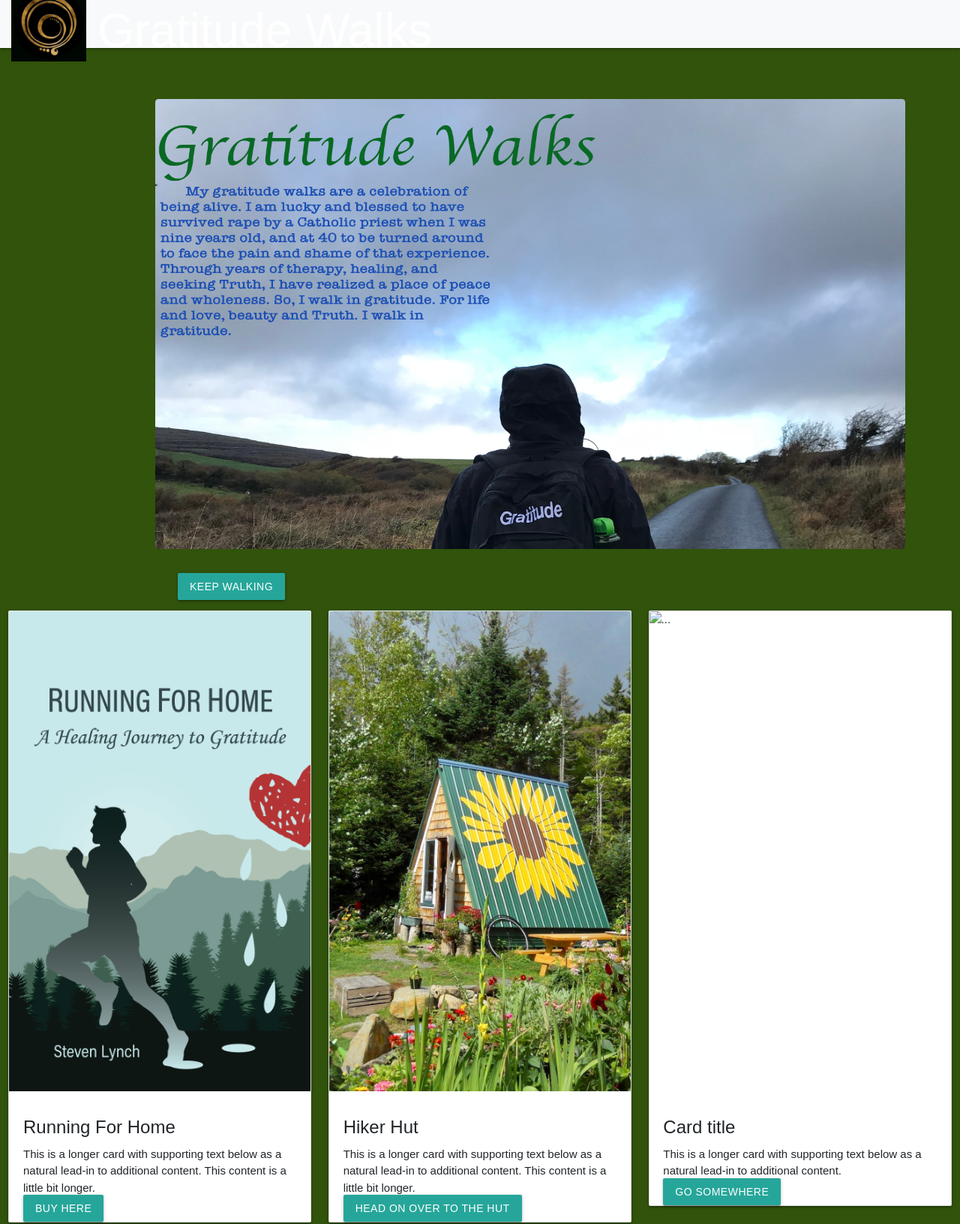
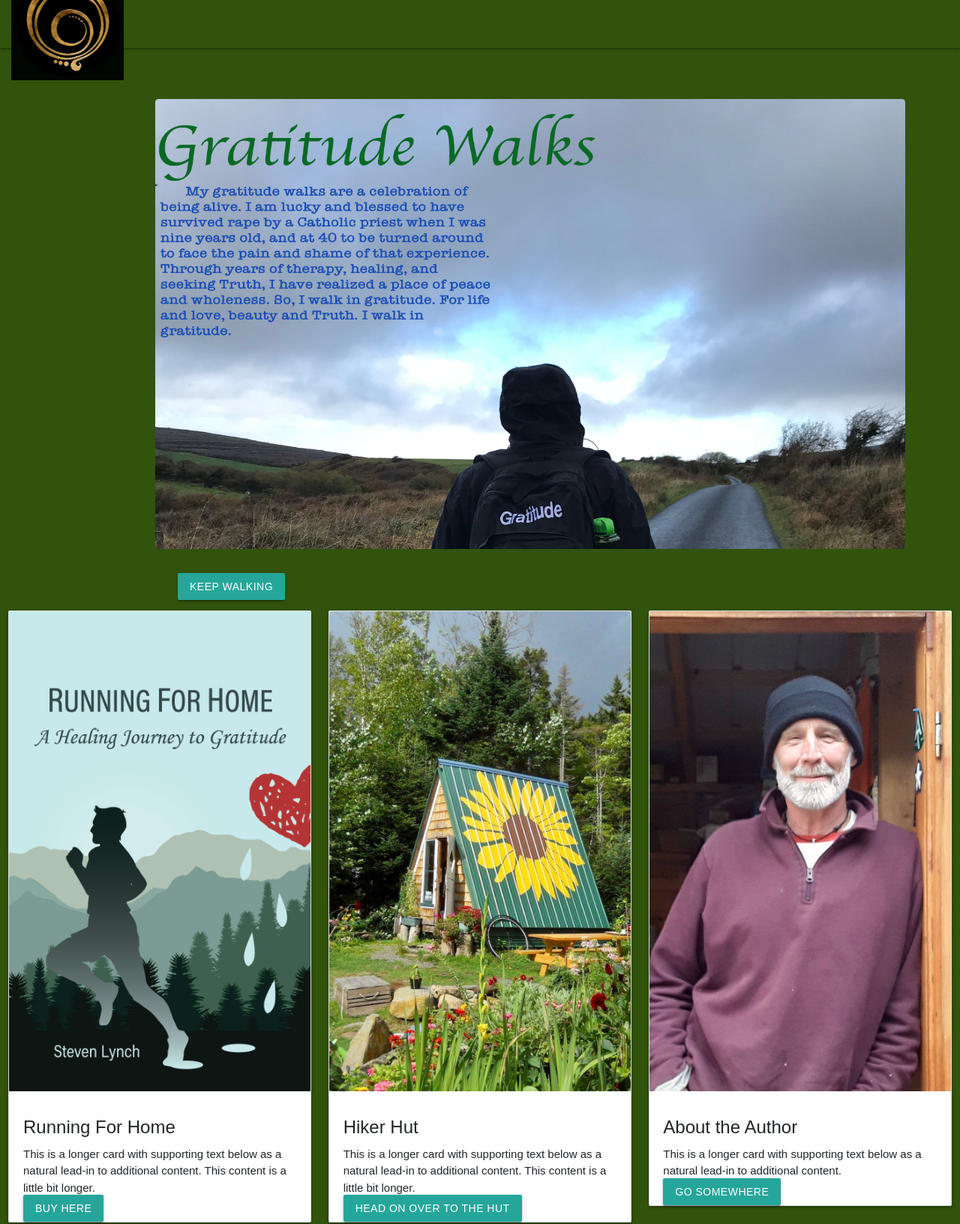
Before and after one commit to petemcl1978/Gratitudewalks.net, a plain HTML site: page index.html in a window 1280 px wide. Shown: the top 1632 px of the page at 75% size. Drawn offline with nearby package versions, Linux system fonts and the light colour scheme.

Commit message:
i like, but sure it'll get changed. onto albums

```diff
--- a/Assetts/CSS/style.css
+++ b/Assetts/CSS/style.css
@@ -1,3 +1,7 @@
+.nav navbar {
+    color: #31530b;
+}
+
 .jumbotron {
     min-height: 600px;
     min-width: 1000px;
--- a/index.html
+++ b/index.html
@@ -23,11 +23,11 @@
 </body>
 <!-- navbar -->
 <div class="bs-example">
-    <nav class="navbar navbar-expand-md navbar-light bg-light">
+    <nav class="navbar navbar-expand-md navbar-light bg-transparent">
         <a href="#" class="navbar-brand">
-            <img src="images/gratitudestick.jpg" height="100" alt="CoolBrand">
+            <img src="images/gratitudestick.jpg" height="150" alt="CoolBrand">
         </a>
-        <h1>Gratitude Walks</h1>
+        <!---     <h1> “Gratitude is the healthiest of all human emotions. The more you recognize and express gratitude for the things you have, the more things you will have to express gratitude for.” -Zig Ziglar</h1> -->
     </nav>
 </div>
 <br>
@@ -60,9 +60,9 @@
     </div>
     <div class="col">
         <div class="card">
-            <img src="..." class="card-img-top" alt="...">
+            <img src="images/IMG_3430.jpg" class="card-img-top" alt="...">
             <div class="card-body">
-                <h5 class="card-title">Card title</h5>
+                <h5 class="card-title">About the Author</h5>
                 <p class="card-text">This is a longer card with supporting text below as a natural lead-in to additional content.</p>
                 <a href="https://www.facebook.com/hikerhut/" class="btn btn-primary">Go somewhere</a>
             </div>
@@ -78,7 +78,7 @@
                     <div class="col-xl-8 col-md-4 col-sm-4 col-12 my-auto mx-auto a">
                         <h3 class="text-muted mb-md-0 mb-5 bold-text">Gratitude Walks</h3>
                     </div>
-                    <div class="col-xl-2 col-md-4 col-sm-4 col-12">
+                    <!--- <div class="col-xl-2 col-md-4 col-sm-4 col-12">
                         <h6 class="mb-3 mb-lg-4 bold-text "><b>MENU</b></h6>
                         <ul class="list-unstyled">
                             <li>Home</li>
@@ -86,7 +86,7 @@
                             <li>The Hut</li>
                             <li>Running For Home</li>
                         </ul>
-                    </div>
+                    </div> -->
                     <!----  <div class="col-xl-2 col-md-4 col-sm-4 col-12">
                         <h6 class="mb-3 mb-lg-4 text-muted bold-text mt-sm-0 mt-5"><b>ADDRESS</b></h6>
                         <p class="mb-1">605, RATAN ICON BUILDING</p>
```
